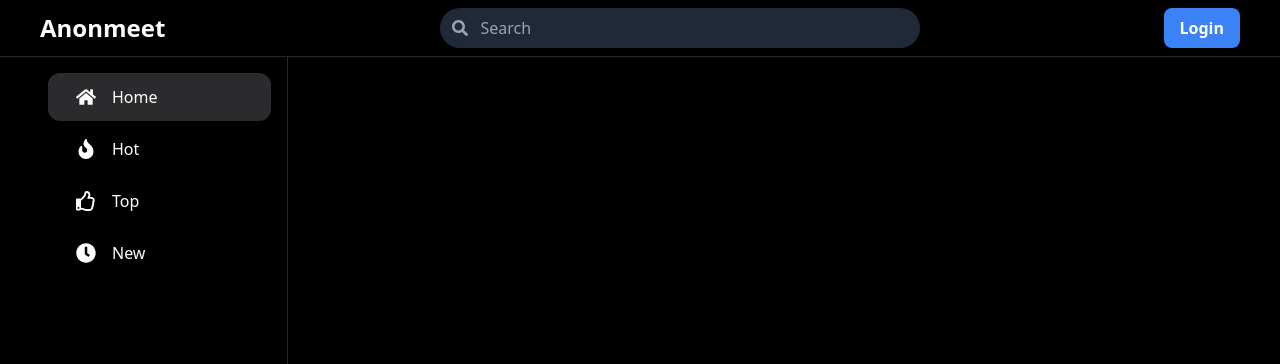
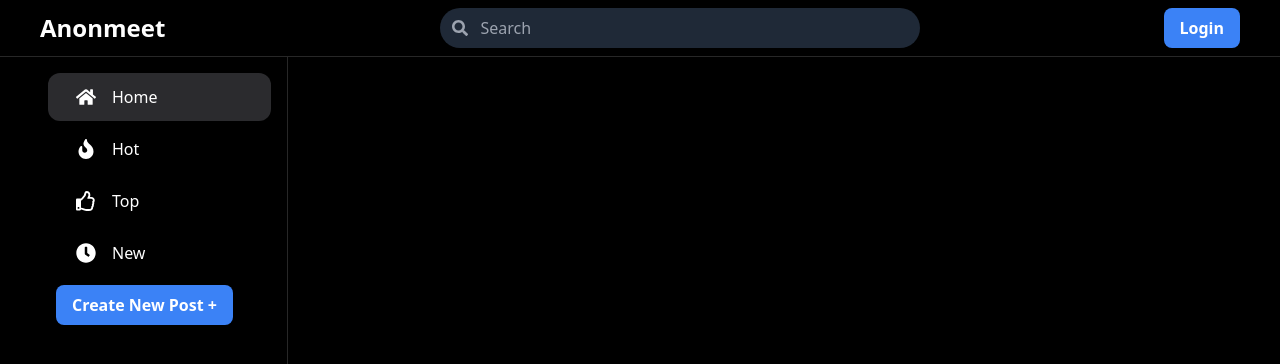
Before and after one commit to pramod726/Anonmeet, a React (Create React App) app in the folder frontend/: page / in a window 1280 px wide. Shown: the top 364 px of the page. Built offline with nearby package versions, Linux system fonts and the light colour scheme.

Commit message:
Create post button

```diff
--- a/frontend/src/component/MainContent/Main.js
+++ b/frontend/src/component/MainContent/Main.js
@@ -1,8 +1,8 @@
-import {React, useState, useEffect} from 'react';
+import { React, useState, useEffect } from "react";
 import Card from "./Card.js";
+import { Link } from "react-router-dom";
 
-export default function Main({selectedItem}) {
-
+export default function Main({ selectedItem }) {
   const [posts, setPosts] = useState([]);
 
   // console.log(selectedItem);
@@ -10,38 +10,41 @@ export default function Main({selectedItem}) {
   useEffect(() => {
     async function fetchData() {
       try {
-        const chatUser = JSON.parse(localStorage.getItem('chat-user'));
+        const chatUser = JSON.parse(localStorage.getItem("chat-user"));
 
         const token = chatUser.token;
         // console.log(chatUser.token);
-        const response = await fetch(`http://localhost:8000/api/post/${selectedItem}`, {
-          method: 'GET',
-          headers: {
-            'Authorisation': `Bearer ${token}`,
+        const response = await fetch(
+          `http://localhost:8000/api/post/${selectedItem}`,
+          {
+            method: "GET",
+            headers: {
+              Authorisation: `Bearer ${token}`,
+            },
           }
-        });
+        );
 
         const data = await response.json();
         console.log(data);
         setPosts(data);
       } catch (error) {
-        console.error('Error fetching posts:', error);
+        console.error("Error fetching posts:", error);
       }
     }
 
     fetchData();
   }, [selectedItem]);
 
+  return (
+    <>
 
-  return (
-    <div className='ml-20 mt-3'>
-
-      {/* {posts && posts.map(post => (
+      <div className="ml-20 mt-3">
+        {/* {posts && posts.map(post => (
         <div className='mt-3' key={post._id}>
           <Card post={post} />
         </div>
       ))} */}
-
-    </div>
-  )
+      </div>
+    </>
+  );
 }
--- a/frontend/src/component/Sidebar.js
+++ b/frontend/src/component/Sidebar.js
@@ -1,6 +1,6 @@
 import {React, useState } from 'react';
 import { FaHome, FaFire, FaRegThumbsUp, FaClock } from 'react-icons/fa';
-
+import { Link } from 'react-router-dom';
 
 const Sidebar = ({handleItemClick}) => {
 
@@ -56,6 +56,13 @@ const Sidebar = ({handleItemClick}) => {
           </div>
         </li>
       </ul>
+      <div className="mx-6 my-2">
+        <Link to="/post">
+        <button className="bg-blue-500 hover:bg-blue-600 text-white font-semibold py-2 px-4 rounded-lg">
+          Create New Post +
+        </button>
+        </Link>
+      </div>
 
       {/* {selectedItem && <Main selectedItem={selectedItem} />} */}
     </div>
```
